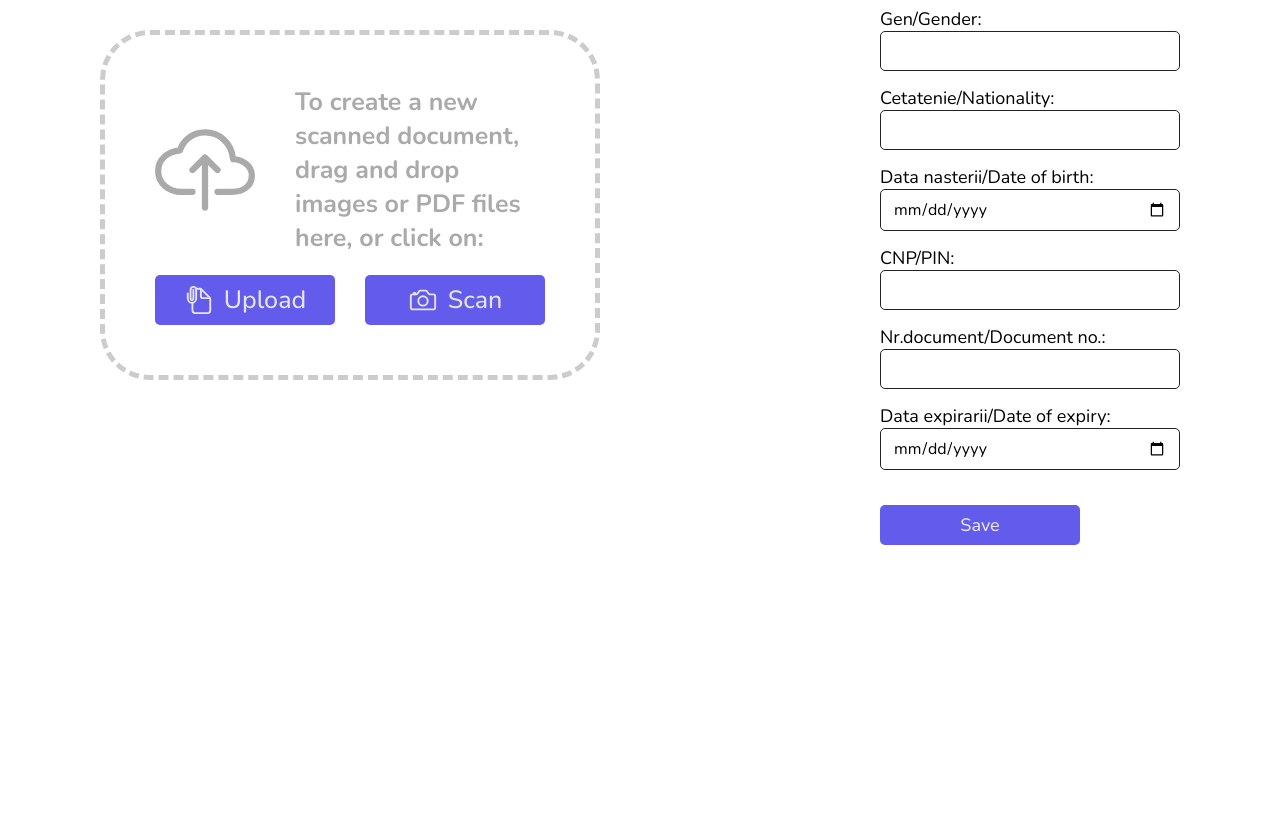
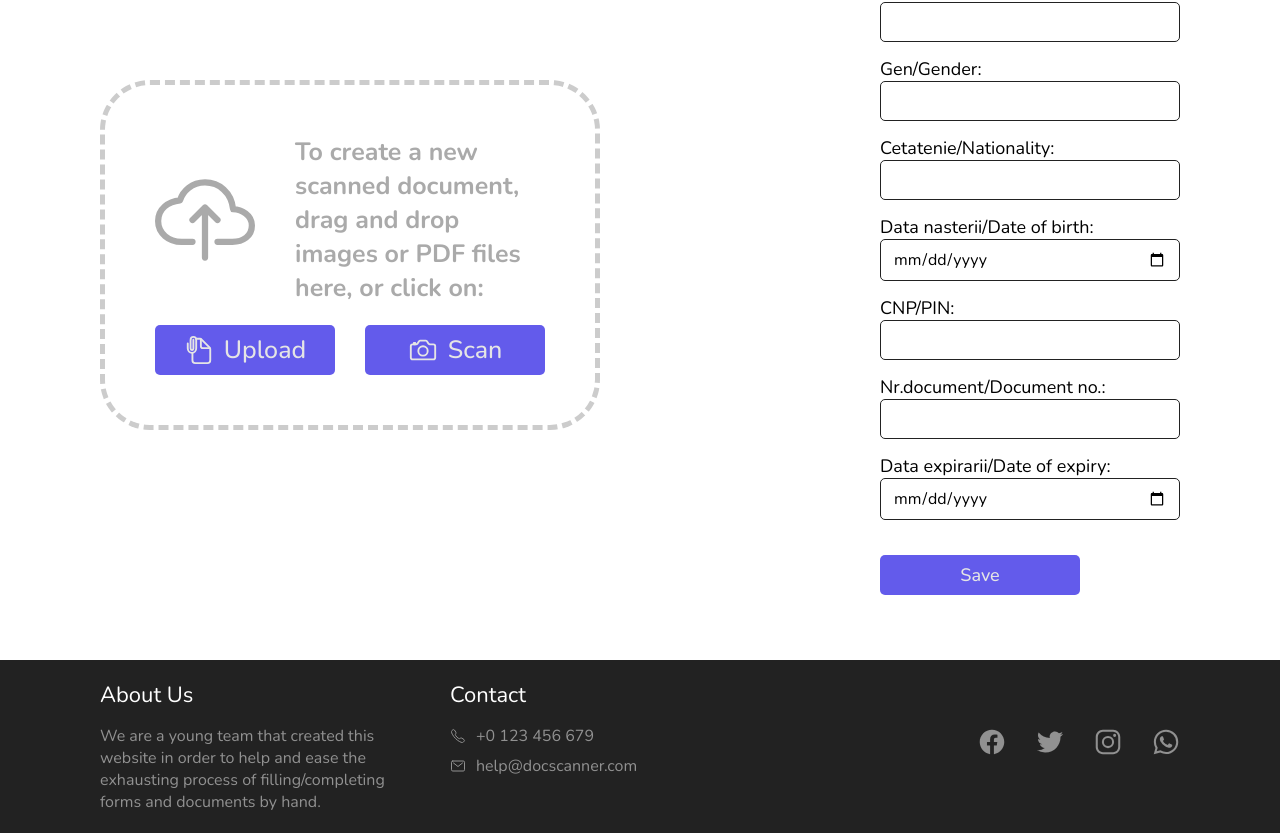
Before and after one commit to edwardlesan/assist-project, a React (Create React App) app: page / in a window 1280 px wide. Shown: the part 951-1784 px from the top of the page. Before the commit the page ends 1511 px from the top, so only its background shows below. Built offline with nearby package versions, Linux system fonts and the light colour scheme.

Commit message:
footer added

```diff
--- a/src/App.js
+++ b/src/App.js
@@ -3,6 +3,7 @@ import Navbar from "./components/Navbar";
 import React from "react";
 import Hero from "./components/Hero";
 import Form from "./components/Form";
+import Footer from "./components/Footer";
 
 function App() {
   return (
@@ -10,6 +11,7 @@ function App() {
       <Navbar></Navbar>
       <Hero></Hero>
       <Form></Form>
+      <Footer></Footer>
     </div>
   );
 }
--- /dev/null
+++ b/src/components/Footer.css
@@ -0,0 +1,132 @@
+.footer-container {
+  font-size: 18px;
+  padding: 20px 100px;
+  background-color: #222;
+  color: #fff;
+  display: flex;
+  justify-content: space-between;
+  align-items: center;
+}
+
+.footer-left {
+  display: flex;
+  justify-content: flex-start;
+  gap: 100px;
+}
+
+.footer-right {
+  display: flex;
+  gap: 30px;
+}
+
+.footer-link {
+  font-size: 28px;
+  color: #919191;
+}
+
+.footer-link:hover {
+  color: #635beb;
+  transform: scale(1.1);
+  transition: all 0.3s ease-in-out;
+}
+
+.footer-about {
+  width: 300px;
+  text-align: left;
+}
+
+.footer-contact {
+  width: 300px;
+  text-align: left;
+}
+
+.footer-title {
+  font-size: 22px;
+  font-weight: 400;
+  margin-bottom: 15px;
+}
+
+.footer-text {
+  font-size: 16px;
+  font-weight: 300;
+  color: #919191;
+}
+
+.contact-text {
+  display: flex;
+  align-items: center;
+  gap: 10px;
+  margin-top: 8px;
+}
+
+@media screen and (max-width: 1280px) {
+  .footer-left {
+    gap: 50px;
+  }
+}
+
+@media screen and (max-width: 998px) {
+  .footer-about {
+    width: 200px;
+  }
+
+  .footer-contact {
+    width: 200px;
+  }
+
+  .footer-right {
+    gap: 20px;
+  }
+}
+
+@media screen and (max-width: 780px) {
+  .footer-container {
+    display: flex;
+    flex-direction: column;
+    gap: 30px;
+  }
+
+  .footer-about {
+    width: 300px;
+  }
+
+  .footer-left {
+    gap: 100px;
+  }
+}
+
+@media screen and (max-width: 650px) {
+  .footer-about {
+    width: 200px;
+  }
+
+  .footer-contact {
+    width: 150px;
+  }
+
+  .footer-left {
+    gap: 30px;
+  }
+}
+
+@media screen and (max-width: 460px) {
+  .footer-left {
+    display: flex;
+    flex-direction: column;
+    align-items: center;
+  }
+
+  .footer-about {
+    width: 260px;
+    text-align: center;
+  }
+
+  .footer-contact {
+    width: 260px;
+    text-align: center;
+  }
+
+  .contact-text {
+    justify-content: center;
+  }
+}
--- /dev/null
+++ b/src/components/Footer.js
@@ -0,0 +1,46 @@
+import React from "react";
+import "../components/Footer.css";
+
+function Footer() {
+  return (
+    <>
+      <div className="footer-container">
+        <div className="footer-left">
+          <div className="footer-about">
+            <h3 className="footer-title">About Us</h3>
+            <p className="footer-text">
+              We are a young team that created this website in order to help and
+              ease the exhausting process of filling/completing forms and
+              documents by hand.
+            </p>
+          </div>
+          <div className="footer-contact">
+            <h3 className="footer-title">Contact</h3>
+            <p className="footer-text contact-text">
+              <ion-icon name="call-outline"></ion-icon> +0 123 456 679
+            </p>
+            <p className="footer-text contact-text">
+              <ion-icon name="mail-outline"></ion-icon> help@docscanner.com
+            </p>
+          </div>
+        </div>
+        <div className="footer-right">
+          <a className="footer-link" href="/">
+            <ion-icon name="logo-facebook"></ion-icon>
+          </a>
+          <a className="footer-link" href="/">
+            <ion-icon name="logo-twitter"></ion-icon>
+          </a>
+          <a className="footer-link" href="/">
+            <ion-icon name="logo-instagram"></ion-icon>
+          </a>
+          <a className="footer-link" href="/">
+            <ion-icon name="logo-whatsapp"></ion-icon>
+          </a>
+        </div>
+      </div>
+    </>
+  );
+}
+
+export default Footer;
--- a/src/components/Form.css
+++ b/src/components/Form.css
@@ -2,7 +2,7 @@
   display: flex;
   justify-content: space-around;
   align-items: center;
-  padding: 0 100px;
+  padding: 50px 100px;
 }
 
 form {
```
